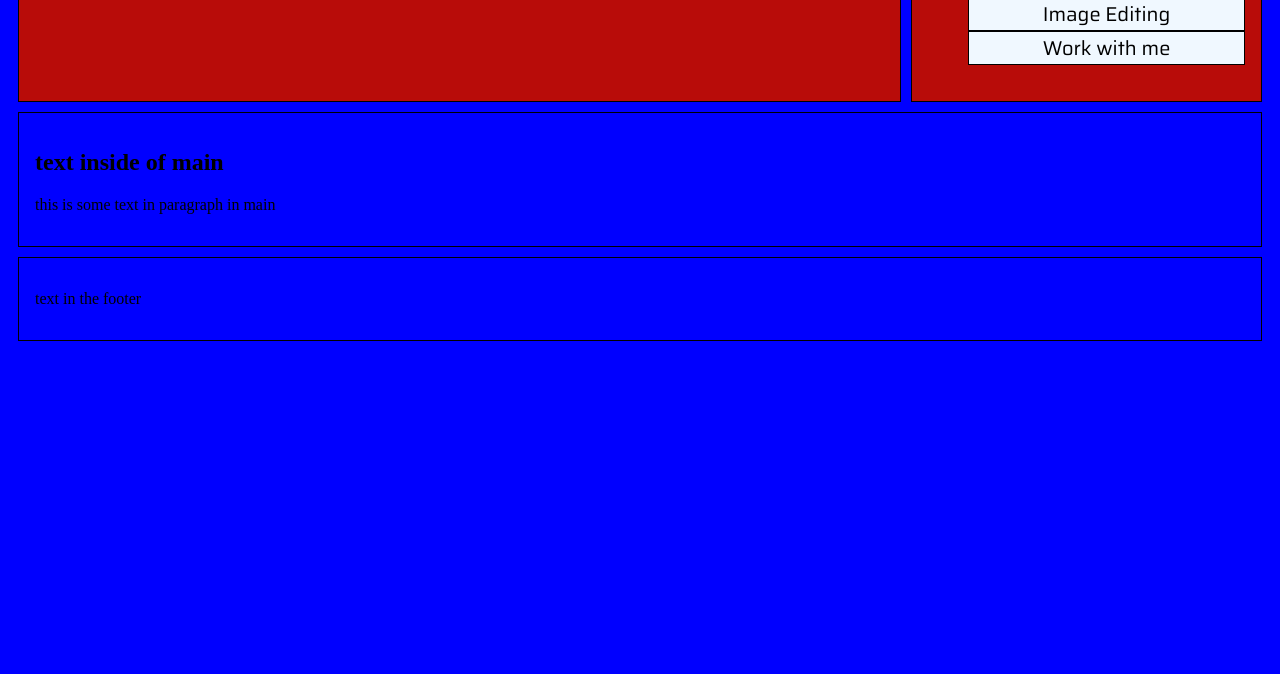
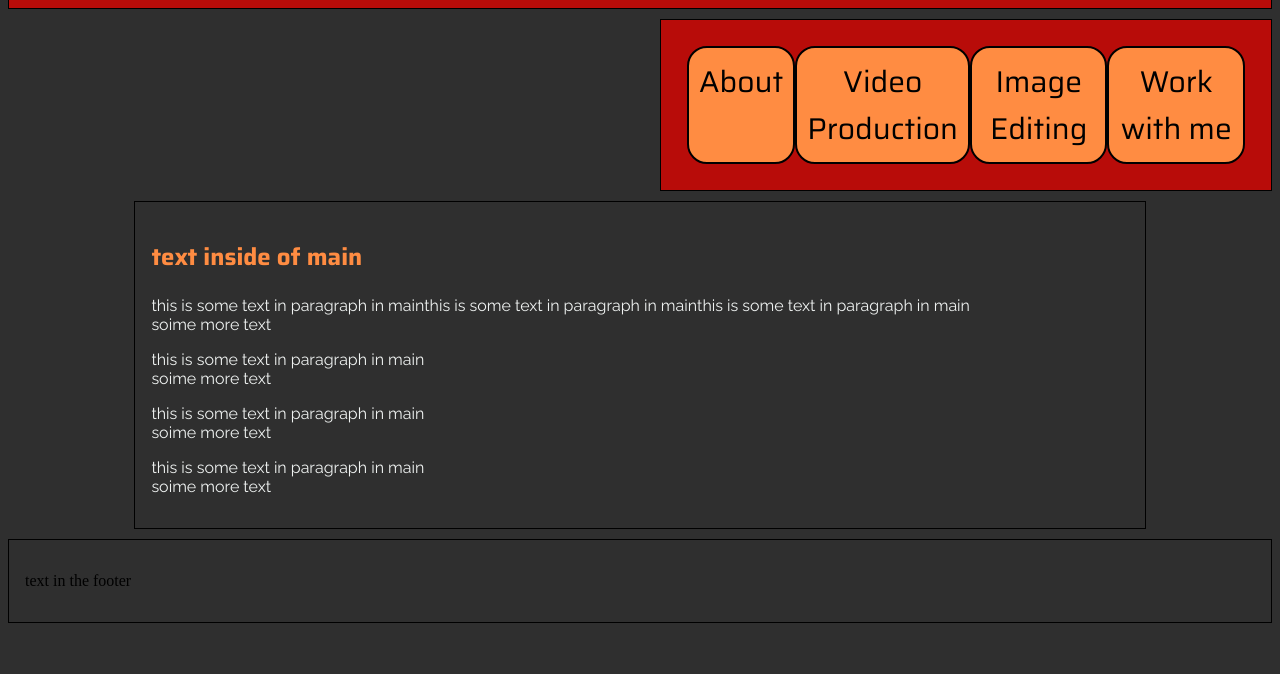
Before and after one commit to graaxi-hub/Project3, a plain HTML site: page index.html in a window 1280 px wide. Shown: the part 126-800 px from the top of the page. Drawn offline with Linux system fonts and the light colour scheme.

Commit message:
more changes

```diff
--- a/css/style.css
+++ b/css/style.css
@@ -6,12 +6,25 @@
 .header {
     background-color: #B80C09;
     font-family: "Saira", sans-serif;
+    color: #EFF2F1;
 
 }
 .navigation {
     background-color: #B80C09;
     font-family: "Saira", sans-serif;
+    margin: 0px;
 
+}
+
+
+.main h2 {
+  font-family: "Saira", sans-serif;
+  color: #FF8C42;
+}
+
+.main p {
+  font-family: "Raleway", sans-serif;
+  color: #EFF2F1;
 }
 
 /* Assigned names for grid*/
@@ -30,15 +43,15 @@
     'navigation'
     'main'
     'footer';
-    padding: 10px;
+    padding: 0px;
     grid-gap: 10px;
 
 }
 
 .grid > * {
-    padding: 1rem;
+    padding: 1em;
     border: 1px solid black;
-
+    margin: 0px
 
 }
 
@@ -47,27 +60,30 @@
 .container {
   display:flex;
   list-style: none;
-  flex-wrap: nowrap;
+  /* flex-wrap: wrap; */
   flex-direction: column;
   text-align: center;
-  font-size: 20px;
+  font-size: 30px;
+  margin: 0px;
+  padding: 10px;
 }
 .container > li {
-  background-color: aliceblue;
-  border: 1px solid black;
+  background-color: #FF8C42;
+  border: 2px solid black;
+  border-radius: 30px;
+  padding: .5em;
+  margin: .3em;
+
 }
 
 /* Tablet */
 
-@media only screen and (min-width: 550px) {
+@media only screen and (min-width: 550px) and (max-width: 959px){
   .grid {
     grid-template-areas:
     'header header navigation'
     'main main main'
     'footer footer footer';
-
-    padding: 10px;
-    grid-gap: 10px;
     background-color: red;
   }
 }
@@ -79,11 +95,28 @@
   .grid {
     display: grid;
     grid-template-areas:
-    'header header navigation'
+    'header header header'
+    'none none navigation'
     'main main main'
     'footer footer footer';
-    padding: 10px;
-    grid-gap: 10px;
-    background-color: blue;
+    grid-template-columns: auto 50%;
+
+  }
+  .container {
+    flex-direction: row;
+    justify-content: space-around;
+
+  }
+  .container > li {
+  background-color: #FF8C42;
+  border: 2px solid black;
+  border-radius: 20px;
+  padding: 10px;
+  margin: 0px;
+  flex-wrap: wrap;
+
+  }
+  .main {
+    margin: auto 10%;
   }
 }
--- a/index.html
+++ b/index.html
@@ -4,10 +4,11 @@
     <meta charset="utf-8">
     <meta name="viewport" content="width=device-width, initial-scale=1.0">
     <link rel="stylesheet" type="text/css" href="css/style.css">
-<!--Saira font embeded code from google fonts-->
+<!--Saira & Raleway font embeded code from google fonts-->
     <link rel="preconnect" href="https://fonts.googleapis.com">
     <link rel="preconnect" href="https://fonts.gstatic.com" crossorigin>
     <link href="https://fonts.googleapis.com/css2?family=Saira:ital,wght@0,100..900;1,100..900&display=swap" rel="stylesheet">
+    <link href="https://fonts.googleapis.com/css2?family=Raleway:ital,wght@0,100..900;1,100..900&family=Saira:ital,wght@0,100..900;1,100..900&display=swap" rel="stylesheet">
 
     <title>Presentation Portfolio</title>
 </head>
@@ -28,7 +29,10 @@
 
     <main class="main">
         <h2>text inside of main</h2>
-        <p>this is some text in paragraph in main</p>
+        <p>this is some text in paragraph in mainthis is some text in paragraph in mainthis is some text in paragraph in main<br>soime more text</p>
+        <p>this is some text in paragraph in main<br>soime more text</p>
+        <p>this is some text in paragraph in main<br>soime more text</p>
+        <p>this is some text in paragraph in main<br>soime more text</p>
     </main>
 
     <footer class="footer">
```
